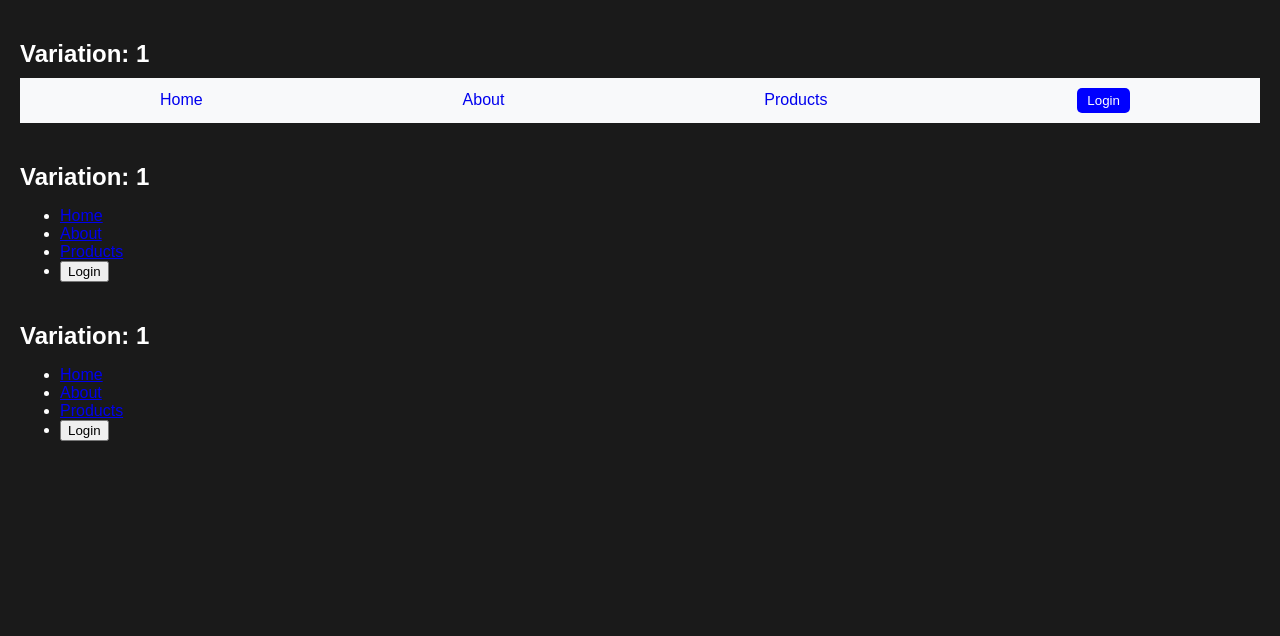
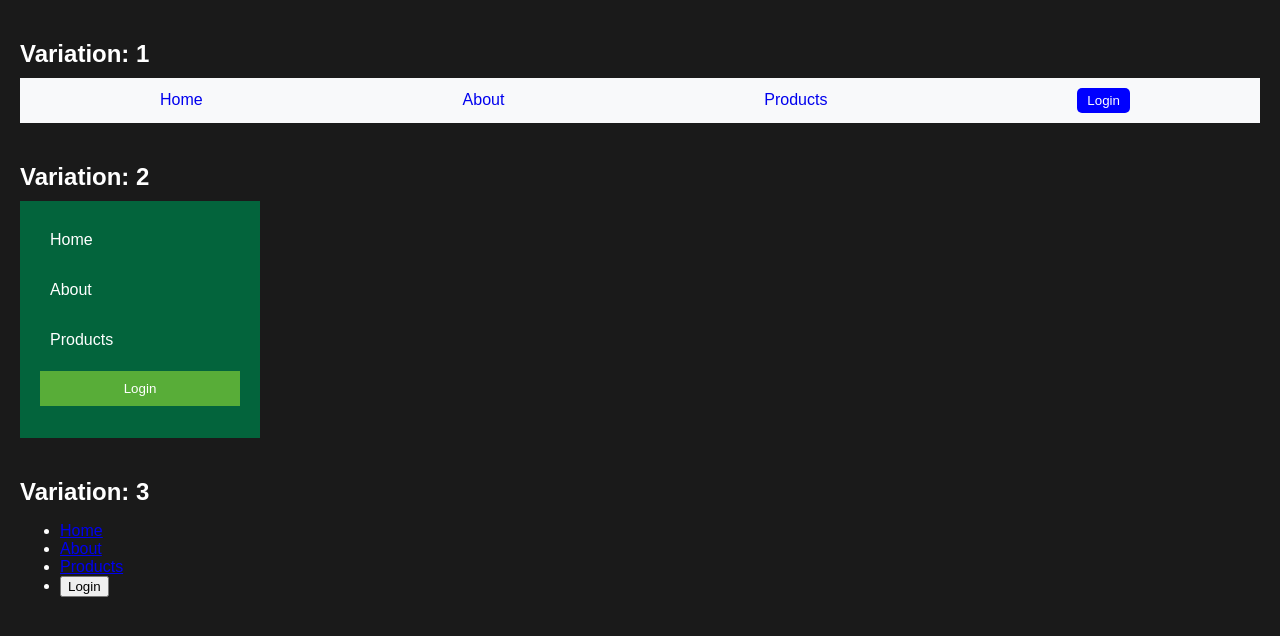
Before and after one commit to the-nazzmul/html-css-basics, a plain HTML site: page css-basics/04_navbar/navbar.html in a window 1280 px wide. Drawn offline with Linux system fonts and the light colour scheme.

Commit message:
made another lame sidebar with css only

```diff
--- a/css-basics/04_navbar/navbar.html
+++ b/css-basics/04_navbar/navbar.html
@@ -19,18 +19,18 @@
       </nav>
     </div>
     <div class="nav-container">
-      <h2>Variation: 1</h2>
+      <h2>Variation: 2</h2>
       <nav class="nav2">
         <ul>
           <li><a href="#">Home</a></li>
           <li><a href="#">About</a></li>
           <li><a href="#">Products</a></li>
-          <li><button>Login</button></li>
+          <li><button class="login-btn">Login</button></li>
         </ul>
       </nav>
     </div>
     <div class="nav-container">
-      <h2>Variation: 1</h2>
+      <h2>Variation: 3</h2>
       <nav class="nav3">
         <ul>
           <li><a href="#">Home</a></li>
--- a/css-basics/04_navbar/styles.css
+++ b/css-basics/04_navbar/styles.css
@@ -62,3 +62,45 @@ h2 {
   border-radius: 5px;
   cursor: pointer;
 }
+
+.nav2 {
+  background-color: #03643c;
+  width: 200px;
+  padding: 20px;
+}
+
+.nav2 ul {
+  list-style-type: none;
+  margin: 0;
+  padding: 0;
+}
+
+.nav2 li {
+  margin-bottom: 12px;
+}
+
+.nav2 a {
+  text-decoration: none;
+  color: white;
+  display: block;
+  padding: 10px;
+  width: 100%;
+}
+
+.nav2 a:hover {
+  background-color: #58ad38;
+}
+
+.nav2 .login-btn {
+  background-color: #58ad38;
+  color: white;
+  border: none;
+  width: 100%;
+  padding: 10px;
+  cursor: pointer;
+}
+
+.nav2 .login-btn:hover {
+  background-color: #3c7129;
+  border: 1px solid white;
+}
```
